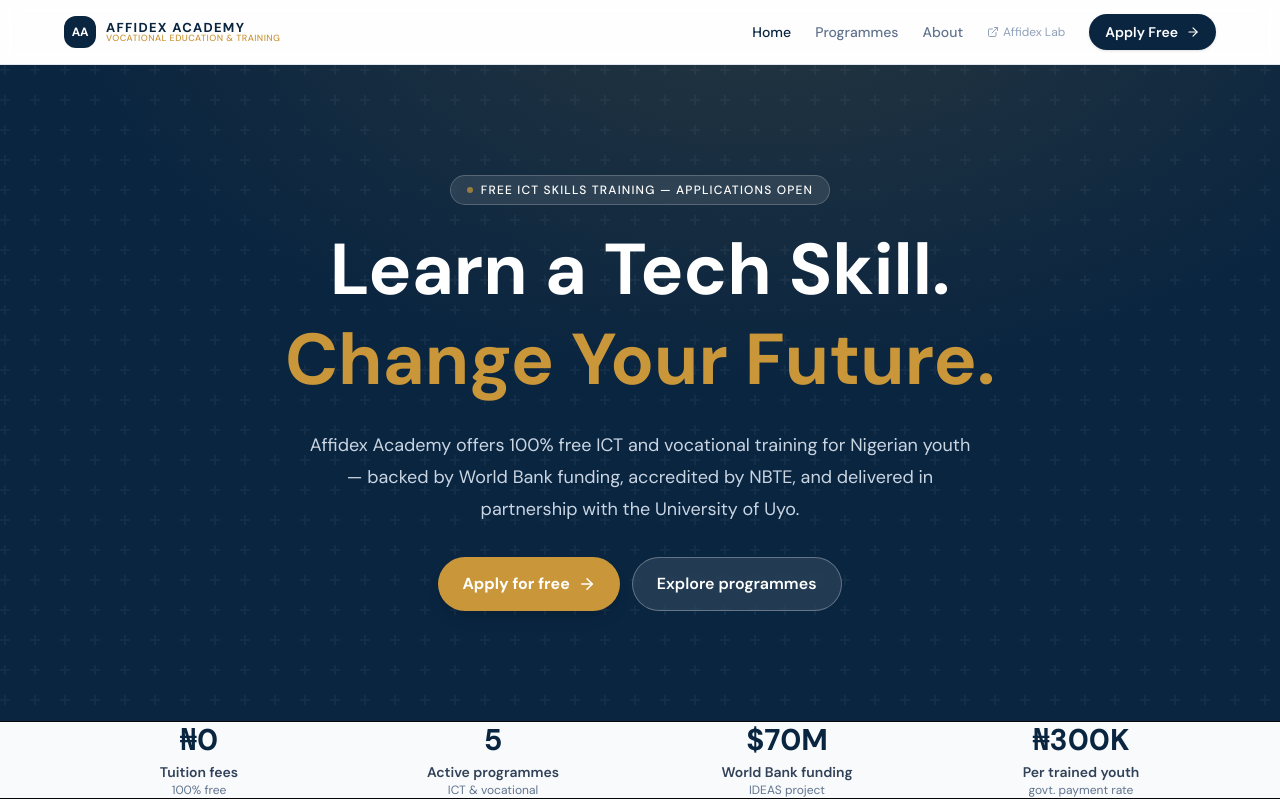
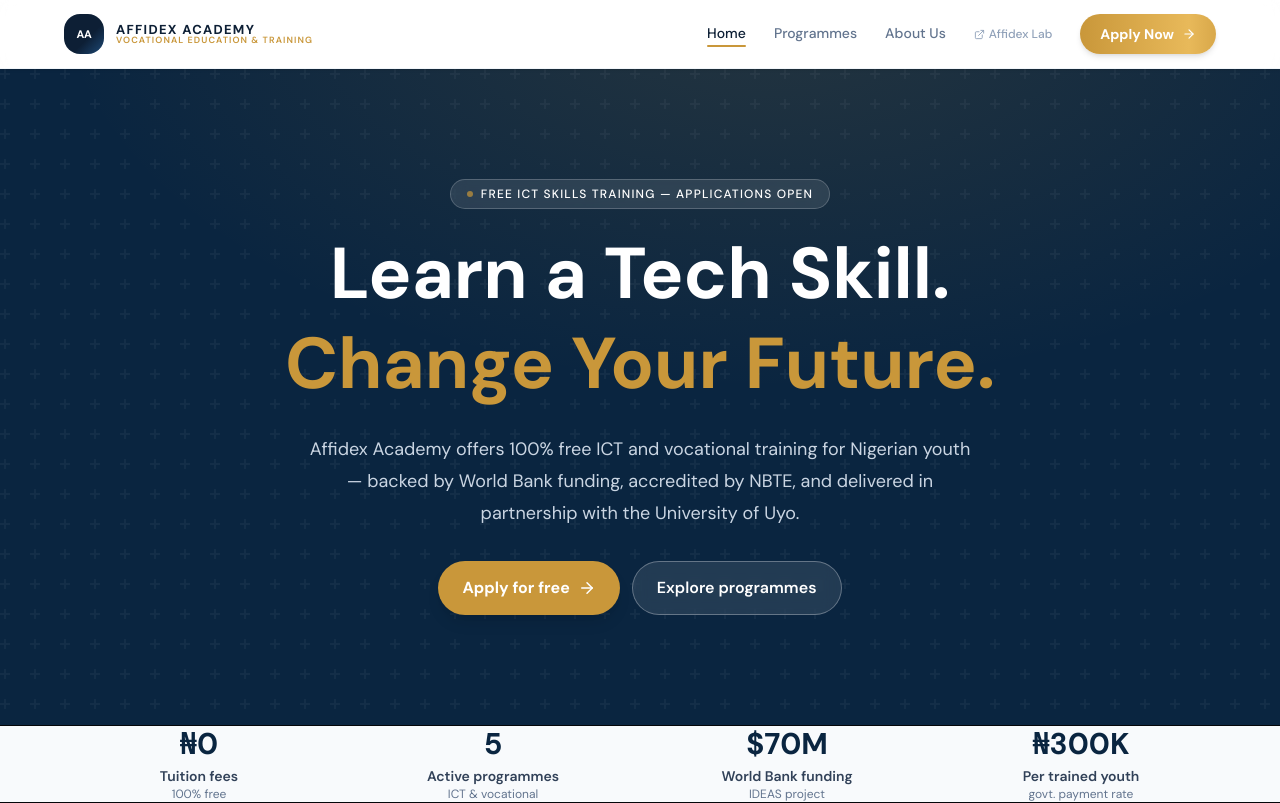
Before and after one commit to Affidex-Lab/affidexnew, a React (Vite) app: page /academy in a window 1280 px wide. Shown: the top 803 px of the page. Built offline with nearby package versions, Linux system fonts and the light colour scheme.

Commit message:
Update AcademyLayout.tsx

```diff
--- a/src/pages/academy/AcademyLayout.tsx
+++ b/src/pages/academy/AcademyLayout.tsx
@@ -1,93 +1,71 @@
 import { useState } from "react";
 import { Link, useLocation, Outlet } from "react-router-dom";
-import { ArrowRight, Menu, X, ExternalLink, MapPin, Mail, Globe } from "lucide-react";
-import { FaXTwitter, FaLinkedin, FaInstagram } from "react-icons/fa6";
+import { ArrowRight, Menu, X, ExternalLink, MapPin, Mail, Globe, Phone } from "lucide-react";
+import { FaXTwitter, FaLinkedin, FaInstagram, FaWhatsapp } from "react-icons/fa6";
 
 function AcademyNavbar() {
   const [isOpen, setIsOpen] = useState(false);
   const { pathname } = useLocation();
-
   const nav = [
     { to: "/academy", label: "Home" },
     { to: "/academy/programmes", label: "Programmes" },
-    { to: "/academy/about", label: "About" },
+    { to: "/academy/about", label: "About Us" },
   ];
-
-  const isActive = (to: string) => {
-    if (to === "/academy") return pathname === "/academy";
-    return pathname.startsWith(to);
-  };
+  const isActive = (to: string) => to === "/academy" ? pathname === "/academy" : pathname.startsWith(to);
 
   return (
-    <header className="sticky top-0 z-50 border-b border-slate-200 bg-white/90 backdrop-blur supports-[backdrop-filter]:bg-white/70">
-      <div className="container flex h-16 items-center justify-between">
-        <Link to="/academy" className="flex items-center gap-2.5">
-          <div className="flex h-8 w-8 items-center justify-center rounded-lg bg-[#0A2540]">
-            <span className="text-xs font-black text-white tracking-tight">AA</span>
+    <header className="sticky top-0 z-50 border-b border-slate-100 bg-white/95 backdrop-blur supports-[backdrop-filter]:bg-white/80 shadow-sm">
+      <div className="container flex h-[68px] items-center justify-between">
+        {/* Logo */}
+        <Link to="/academy" className="flex items-center gap-3 group">
+          <div className="relative flex h-10 w-10 items-center justify-center rounded-xl overflow-hidden" style={{background:'linear-gradient(135deg,#0D1F35 60%,#1E4976)'}}>
+            <span className="text-[11px] font-black text-white tracking-tight leading-none">AA</span>
+            <div className="absolute inset-0 opacity-0 group-hover:opacity-100 transition-opacity" style={{background:'linear-gradient(135deg,#C9973A,#E8B95A)'}}/>
+            <span className="absolute text-[11px] font-black text-white tracking-tight leading-none opacity-0 group-hover:opacity-100 transition-opacity">AA</span>
           </div>
           <div className="flex flex-col leading-none">
-            <span className="text-[13px] font-black tracking-widest text-[#0A2540] uppercase">Affidex Academy</span>
-            <span className="text-[9px] font-medium tracking-wider text-[#C9973A] uppercase">Vocational Education & Training</span>
+            <span className="text-[13px] font-black tracking-[0.1em] uppercase" style={{color:'#0D1F35'}}>Affidex Academy</span>
+            <span className="text-[9px] font-semibold tracking-[0.12em] uppercase" style={{color:'#C9973A'}}>Vocational Education & Training</span>
           </div>
         </Link>
 
-        <nav className="hidden items-center gap-6 text-sm md:flex">
-          {nav.map((n) => (
-            <Link
-              key={n.to}
-              to={n.to}
-              className={`font-medium transition-colors hover:text-[#0A2540] ${isActive(n.to) ? "text-[#0A2540]" : "text-slate-500"}`}
-            >
+        {/* Desktop nav */}
+        <nav className="hidden items-center gap-7 text-sm md:flex">
+          {nav.map(n => (
+            <Link key={n.to} to={n.to}
+              className={`font-medium transition-colors relative pb-0.5 ${isActive(n.to) ? 'text-[#0D1F35]' : 'text-slate-500 hover:text-[#0D1F35]'}`}>
               {n.label}
+              {isActive(n.to) && <span className="absolute -bottom-0.5 left-0 right-0 h-0.5 rounded-full" style={{background:'#C9973A'}}/>}
             </Link>
           ))}
-          <a
-            href="https://affidexlab.com"
-            target="_blank"
-            rel="noopener noreferrer"
-            className="flex items-center gap-1 text-xs text-slate-400 hover:text-slate-600 transition-colors"
-          >
-            <ExternalLink size={12} />
-            Affidex Lab
+          <a href="https://affidexlab.com" target="_blank" rel="noopener noreferrer"
+            className="flex items-center gap-1 text-xs text-slate-400 hover:text-slate-600 transition-colors font-medium">
+            <ExternalLink size={11}/> Affidex Lab
           </a>
-          <Link
-            to="/academy/apply"
-            className="inline-flex items-center gap-2 rounded-full bg-[#0A2540] px-4 py-2 text-sm font-semibold text-white shadow-sm transition hover:bg-[#0d2e52] hover:shadow-md"
-          >
-            Apply Free
-            <ArrowRight size={14} />
+          <Link to="/academy/apply"
+            className="btn-gold inline-flex items-center gap-2 rounded-full px-5 py-2.5 text-sm font-bold text-white shadow-md">
+            Apply Now <ArrowRight size={14}/>
           </Link>
         </nav>
 
-        <button
-          className="md:hidden"
-          onClick={() => setIsOpen(!isOpen)}
-          aria-label={isOpen ? "Close menu" : "Open menu"}
-        >
-          {isOpen ? <X size={22} /> : <Menu size={22} />}
+        <button className="md:hidden p-1.5 rounded-lg hover:bg-slate-100 transition-colors"
+          onClick={() => setIsOpen(!isOpen)} aria-label={isOpen ? "Close" : "Open menu"}>
+          {isOpen ? <X size={22}/> : <Menu size={22}/>}
         </button>
       </div>
 
       {isOpen && (
-        <div className="md:hidden border-t border-slate-100 bg-white">
-          <nav className="container flex flex-col gap-3 py-4">
-            {nav.map((n) => (
-              <Link
-                key={n.to}
-                to={n.to}
-                onClick={() => setIsOpen(false)}
-                className={`text-sm font-medium py-1 transition-colors ${isActive(n.to) ? "text-[#0A2540]" : "text-slate-500"}`}
-              >
+        <div className="md:hidden border-t border-slate-100 bg-white shadow-lg">
+          <nav className="container flex flex-col gap-1 py-4">
+            {nav.map(n => (
+              <Link key={n.to} to={n.to} onClick={() => setIsOpen(false)}
+                className={`text-sm font-medium py-2.5 px-3 rounded-lg transition-colors ${isActive(n.to) ? 'bg-slate-50 text-[#0D1F35]' : 'text-slate-600 hover:bg-slate-50 hover:text-[#0D1F35]'}`}>
                 {n.label}
               </Link>
             ))}
-            <Link
-              to="/academy/apply"
-              onClick={() => setIsOpen(false)}
-              className="inline-flex items-center justify-center gap-2 rounded-full bg-[#0A2540] px-4 py-2.5 text-sm font-semibold text-white mt-1"
-            >
-              Apply Free
-              <ArrowRight size={14} />
+            <Link to="/academy/apply" onClick={() => setIsOpen(false)}
+              className="btn-gold mt-2 inline-flex items-center justify-center gap-2 rounded-full px-5 py-3 text-sm font-bold text-white">
+              Apply Now — It's Free <ArrowRight size={14}/>
             </Link>
           </nav>
         </div>
@@ -98,66 +76,101 @@
 
 function AcademyFooter() {
   return (
-    <footer className="border-t bg-[#0A2540] text-white">
-      <div className="container py-12">
-        <div className="grid gap-8 md:grid-cols-2 lg:grid-cols-4">
+    <footer style={{background:'#0D1F35'}} className="text-white">
+      {/* Top gold bar */}
+      <div className="h-1" style={{background:'linear-gradient(90deg,#C9973A,#E8B95A,#C9973A)'}}/>
+
+      <div className="container py-16">
+        <div className="grid gap-10 md:grid-cols-2 lg:grid-cols-4">
+          {/* Brand */}
           <div className="lg:col-span-2">
-            <div className="flex items-center gap-2.5 mb-4">
-              <div className="flex h-9 w-9 items-center justify-center rounded-lg bg-white/10 border border-white/20">
+            <div className="flex items-center gap-3 mb-5">
+              <div className="flex h-11 w-11 items-center justify-center rounded-xl" style={{background:'rgba(201,151,58,0.15)',border:'1px solid rgba(201,151,58,0.3)'}}>
                 <span className="text-xs font-black text-white tracking-tight">AA</span>
               </div>
               <div className="flex flex-col leading-none">
-                <span className="text-sm font-black tracking-widest text-white uppercase">Affidex Academy</span>
-                <span className="text-[10px] font-medium tracking-wider text-[#C9973A] uppercase">Vocational Education & Training</span>
+                <span className="text-sm font-black tracking-[0.1em] uppercase text-white">Affidex Academy Ltd</span>
+                <span className="text-[9px] font-semibold tracking-[0.12em] uppercase" style={{color:'#C9973A'}}>Vocational Education & Training</span>
               </div>
             </div>
-            <p className="text-sm text-slate-300 max-w-xs leading-relaxed">
-              Empowering Nigerian youth with free ICT and vocational skills training. World Bank IDEAS-aligned. NBTE accreditation in progress.
+            <p className="text-sm leading-relaxed mb-2" style={{color:'#94A3B8'}}>
+              Building employability, enterprise, and income pathways for underserved youth, women, and communities across Southern Nigeria through practical, industry-aligned ICT and technology training.
             </p>
-            <p className="mt-3 text-xs text-slate-400">RC: 9316934 | Affidex Academy Ltd</p>
-            <div className="mt-4 flex items-center gap-3">
-              <a href="https://linkedin.com/company/affidexlab" target="_blank" rel="noopener noreferrer" className="text-slate-400 hover:text-white transition-colors"><FaLinkedin size={17} /></a>
-              <a href="https://x.com/affidexlab" target="_blank" rel="noopener noreferrer" className="text-slate-400 hover:text-white transition-colors"><FaXTwitter size={17} /></a>
-              <a href="#" className="text-slate-400 hover:text-white transition-colors"><FaInstagram size={17} /></a>
+            <p className="text-xs mb-5" style={{color:'#64748B'}}>RC: 9316934 · SMEDAN: SUID-5998-5813-3500-9105</p>
+            <div className="flex items-center gap-3">
+              {[
+                {href:'https://linkedin.com/company/affidexlab', icon:<FaLinkedin size={16}/>},
+                {href:'https://x.com/affidexlab', icon:<FaXTwitter size={16}/>},
+                {href:'#', icon:<FaInstagram size={16}/>},
+                {href:'https://wa.me/2348133985352', icon:<FaWhatsapp size={16}/>},
+              ].map((s,i)=>(
+                <a key={i} href={s.href} target="_blank" rel="noopener noreferrer"
+                  className="flex h-9 w-9 items-center justify-center rounded-lg transition-all hover:scale-110"
+                  style={{background:'rgba(255,255,255,0.07)',border:'1px solid rgba(255,255,255,0.12)'}}>
+                  <span style={{color:'#94A3B8'}}>{s.icon}</span>
+                </a>
+              ))}
             </div>
           </div>
 
+          {/* Links */}
           <div>
-            <h4 className="text-xs font-semibold uppercase tracking-widest text-slate-400 mb-4">Quick Links</h4>
-            <ul className="space-y-2 text-sm text-slate-300">
-              <li><Link to="/academy" className="hover:text-white transition-colors">Home</Link></li>
-              <li><Link to="/academy/programmes" className="hover:text-white transition-colors">Programmes</Link></li>
-              <li><Link to="/academy/about" className="hover:text-white transition-colors">About Us</Link></li>
-              <li><Link to="/academy/apply" className="hover:text-white transition-colors">Apply Now</Link></li>
-              <li><a href="https://affidexlab.com" target="_blank" rel="noopener noreferrer" className="hover:text-white transition-colors flex items-center gap-1">Affidex Lab <ExternalLink size={11} /></a></li>
+            <h4 className="text-xs font-bold uppercase tracking-[0.15em] mb-5" style={{color:'#C9973A'}}>Quick Links</h4>
+            <ul className="space-y-2.5 text-sm" style={{color:'#94A3B8'}}>
+              {[
+                {to:'/academy', label:'Home'},
+                {to:'/academy/programmes', label:'Our Programmes'},
+                {to:'/academy/about', label:'About Us'},
+                {to:'/academy/apply', label:'Apply Now'},
+              ].map((l,i)=>(
+                <li key={i}><Link to={l.to} className="hover:text-white transition-colors">{l.label}</Link></li>
+              ))}
+              <li><a href="https://affidexlab.com" target="_blank" rel="noopener noreferrer" className="hover:text-white transition-colors flex items-center gap-1">Affidex Lab <ExternalLink size={11}/></a></li>
             </ul>
           </div>
 
+          {/* Contact */}
           <div>
-            <h4 className="text-xs font-semibold uppercase tracking-widest text-slate-400 mb-4">Contact</h4>
-            <ul className="space-y-3 text-sm text-slate-300">
-              <li className="flex items-start gap-2">
-                <Mail size={14} className="mt-0.5 text-[#C9973A] shrink-0" />
-                <div>
-                  <a href="mailto:affidexacademy@gmail.com" className="hover:text-white block transition-colors">affidexacademy@gmail.com</a>
-                  <a href="mailto:academy@affidexlab.com" className="hover:text-white block transition-colors">academy@affidexlab.com</a>
+            <h4 className="text-xs font-bold uppercase tracking-[0.15em] mb-5" style={{color:'#C9973A'}}>Contact Us</h4>
+            <ul className="space-y-4 text-sm" style={{color:'#94A3B8'}}>
+              <li className="flex items-start gap-2.5">
+                <Mail size={13} className="mt-0.5 shrink-0" style={{color:'#C9973A'}}/>
+                <div className="space-y-0.5">
+                  <a href="mailto:academy@affidexlab.com" className="hover:text-white transition-colors block">academy@affidexlab.com</a>
+                  <a href="mailto:affidexacademy@gmail.com" className="hover:text-white transition-colors block">affidexacademy@gmail.com</a>
                 </div>
               </li>
-              <li className="flex items-start gap-2">
-                <MapPin size={14} className="mt-0.5 text-[#C9973A] shrink-0" />
-                <span>Cross River State · Akwa Ibom State<br />Lagos · Abia State</span>
+              <li className="flex items-start gap-2.5">
+                <Phone size={13} className="mt-0.5 shrink-0" style={{color:'#C9973A'}}/>
+                <a href="tel:+2348133985352" className="hover:text-white transition-colors">+234 813 398 5352</a>
               </li>
-              <li className="flex items-start gap-2">
-                <Globe size={14} className="mt-0.5 text-[#C9973A] shrink-0" />
+              <li className="flex items-start gap-2.5">
+                <MapPin size={13} className="mt-0.5 shrink-0" style={{color:'#C9973A'}}/>
+                <span>ChainSpace Hub, Uyo · Udo Udoma Ave, Uyo<br/>Akwa Ibom · Cross River · Abia · Lagos</span>
+              </li>
+              <li className="flex items-start gap-2.5">
+                <Globe size={13} className="mt-0.5 shrink-0" style={{color:'#C9973A'}}/>
                 <a href="https://www.affidexlab.com/academy" className="hover:text-white transition-colors">www.affidexlab.com/academy</a>
               </li>
             </ul>
           </div>
         </div>
 
-        <div className="mt-10 border-t border-white/10 pt-6 flex flex-col gap-3 md:flex-row md:items-center md:justify-between">
-          <p className="text-xs text-slate-400">© {new Date().getFullYear()} Affidex Academy Ltd. A division of Affidex Lab.</p>
-          <div className="flex gap-4 text-xs text-slate-400">
+        {/* Affiliations strip */}
+        <div className="mt-12 pt-8 border-t" style={{borderColor:'rgba(255,255,255,0.07)'}}>
+          <p className="text-xs font-semibold uppercase tracking-[0.15em] mb-4 text-center" style={{color:'#C9973A'}}>Confirmed Affiliations & Registrations</p>
+          <div className="flex flex-wrap justify-center gap-3 text-xs" style={{color:'#64748B'}}>
+            {['CAC RC-9316934','SMEDAN Certified','Microsoft AI Cloud Partner','UNESCO-UNEVOC','NYSC SAED Partner','FME TVET Approved','IPPNL Partner','3MTT Applicant'].map((a,i)=>(
+              <span key={i} className="px-3 py-1.5 rounded-full" style={{background:'rgba(255,255,255,0.05)',border:'1px solid rgba(255,255,255,0.1)'}}>
+                ✓ {a}
+              </span>
+            ))}
+          </div>
+        </div>
+
+        <div className="mt-8 flex flex-col gap-3 md:flex-row md:items-center md:justify-between pt-6 border-t" style={{borderColor:'rgba(255,255,255,0.07)'}}>
+          <p className="text-xs" style={{color:'#475569'}}>© {new Date().getFullYear()} Affidex Academy Ltd. A division of Affidex Lab. All rights reserved.</p>
+          <div className="flex gap-4 text-xs" style={{color:'#475569'}}>
             <Link to="/privacy-policy" className="hover:text-white transition-colors">Privacy Policy</Link>
             <Link to="/terms-and-conditions" className="hover:text-white transition-colors">Terms & Conditions</Link>
           </div>
@@ -170,11 +183,9 @@
 export default function AcademyLayout() {
   return (
     <div className="flex min-h-screen flex-col">
-      <AcademyNavbar />
-      <main className="flex-1">
-        <Outlet />
-      </main>
-      <AcademyFooter />
+      <AcademyNavbar/>
+      <main className="flex-1"><Outlet/></main>
+      <AcademyFooter/>
     </div>
   );
 }
```
